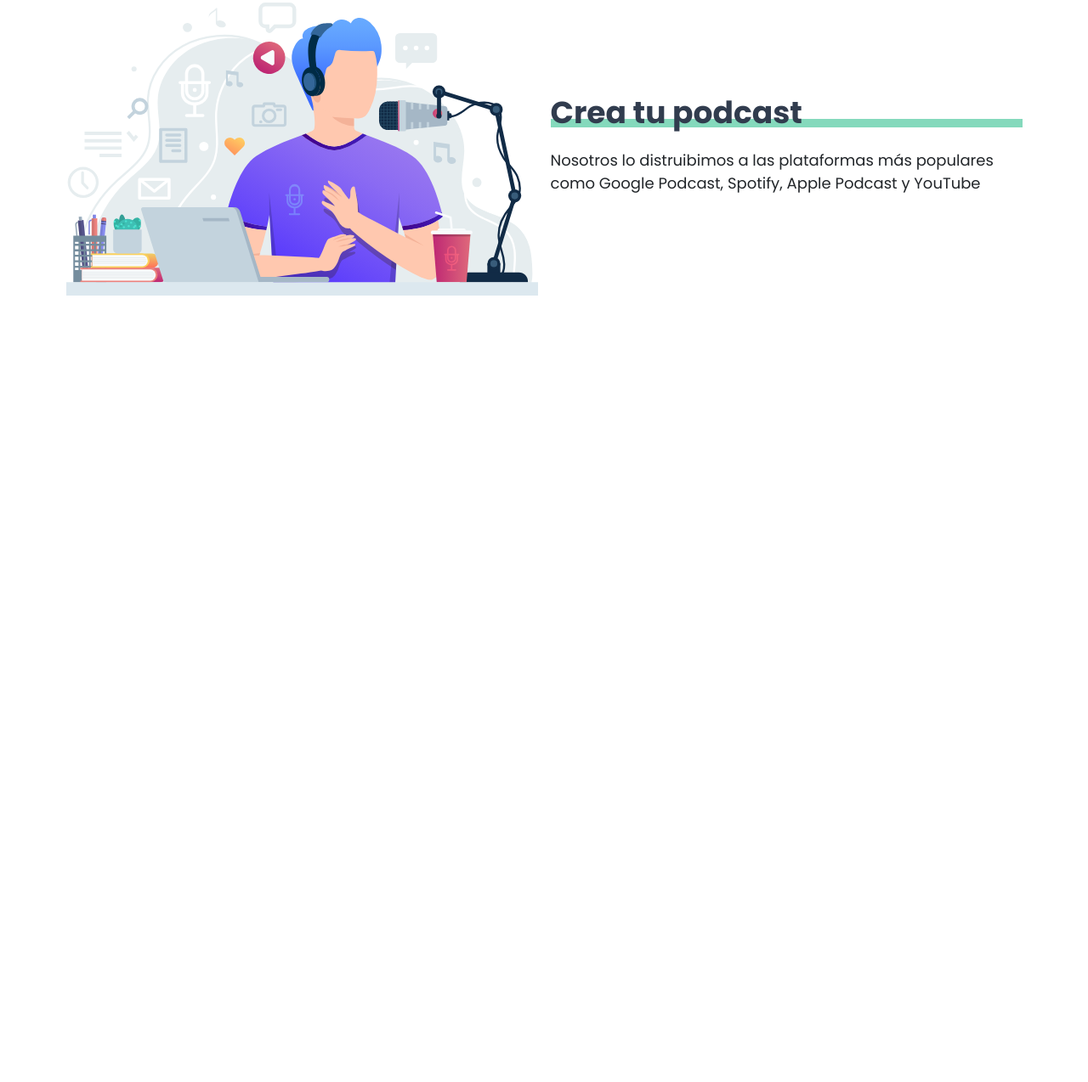
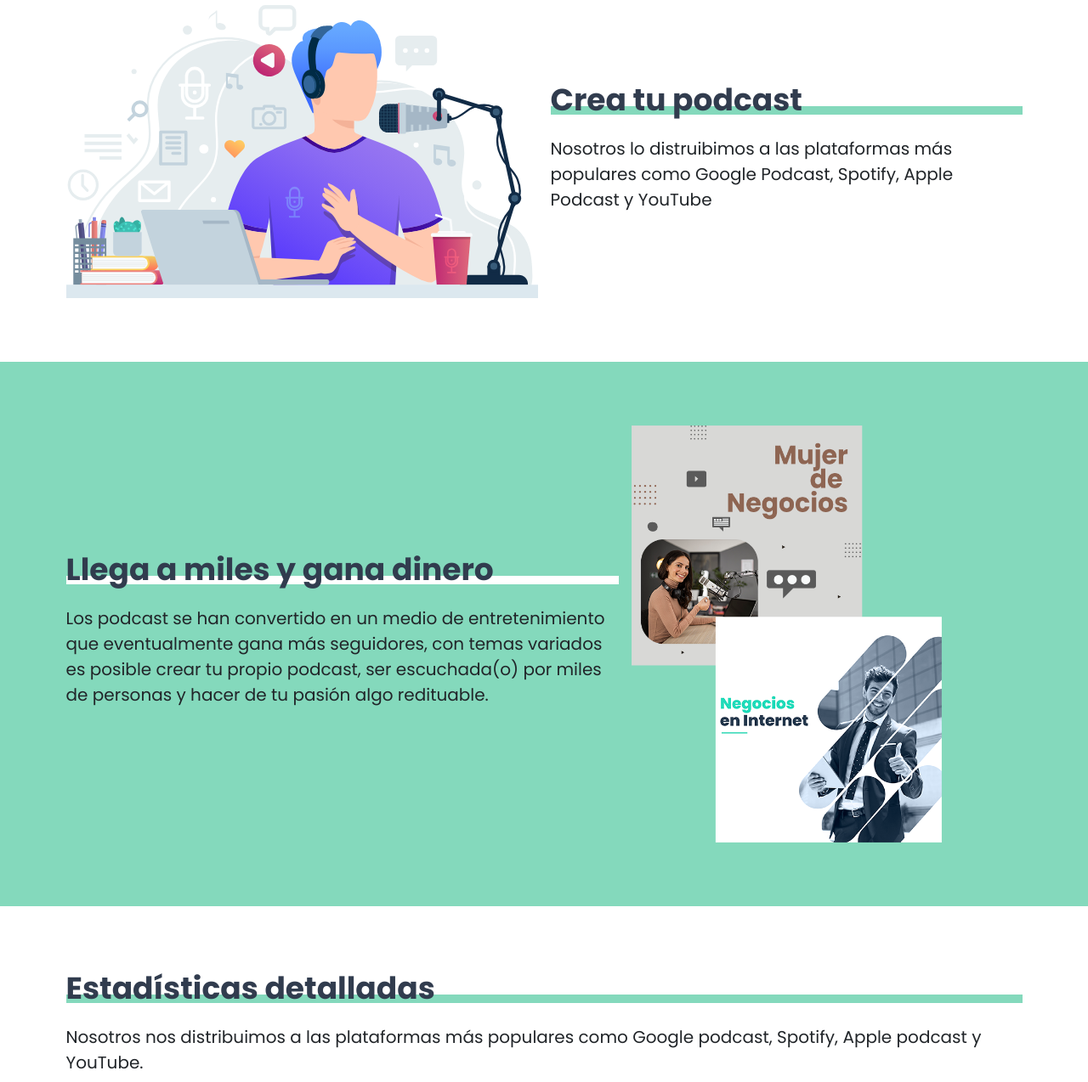
Before and after one commit to FernandoFranciscoVicente/Podcast-App, a website: page index.html in a window 1280 px wide. Shown: the part 885-2159 px from the top of the page at 85% size. Before the commit the page ends 1308 px from the top, so only its background shows below. Drawn offline with Linux system fonts and the light colour scheme.

Commit message:
Se añaden nuevas secciones en el index y se crean nuevos archivos de sass

```diff
--- a/index.html
+++ b/index.html
@@ -40,5 +40,30 @@
         </div>
     </section>
 
+    <section class="beneficios bg-primary py-4">
+        <div class="container-xl">
+            <div class="row align-items-center">
+                <div class="col-md-7">
+                    <h2>Llega a miles y gana dinero</h2>
+                    <p>Los podcast se han convertido en un medio de entretenimiento que eventualmente gana
+                        más seguidores, con temas variados es posible crear tu propio podcast, ser escuchada(o)
+                        por miles de personas y hacer de tu pasión algo redituable.
+                    </p>
+                </div>
+                <div class="col-md-4 offset-md">
+                    <img class="img-fluid imagen" src="src/img/podcast_cover.png" alt="img podcast">
+                </div>
+            </div>
+        </div>
+    </section>
+
+    <section class="estadisticas container-xl py-4">
+        <h2>Estadísticas detalladas</h2>
+        <p>Nosotros nos distribuimos a las plataformas más populares como Google podcast,
+            Spotify, Apple podcast y YouTube.
+        </p>
+        <img class="img-fluid" src="build/img/grafica.svg" alt="imagen gráfica detallada">
+    </section>
+
 </body>
 </html>
--- a/src/scss/_custom.scss
+++ b/src/scss/_custom.scss
@@ -14,7 +14,7 @@ $h1-font-size: 4.5rem;
 $h2-font-size: 3.6rem;
 //Establece que 1rem = 10px
 $font-size-root: 62.5%;
-$font-size-base: 1.8rem;
+$font-size-base: 2rem;
 
 //EStablecer el espaciado
 $spacer: 5rem;
--- /dev/null
+++ b/src/scss/ui/_beneficios.scss
@@ -0,0 +1,18 @@
+@use '../custom' as *;
+@use 'utils/mixins';
+
+.beneficios{
+    h2{
+        @include mixins.headingBorder($secondary, $white)
+    }
+    .imagen{
+        //Importamos el mixin de bootstrap referente a la transition
+        //tipoDeTransform, duración en ms, tipo de animación
+        @include transition( transform 300ms ease);
+        //Aplicamos una rotación de 8 grados cuando coloquemos el cursos encima
+        &:hover{
+            //Scale mayor a 1 incrementa el tamaño, menor a 1 disminuye
+            transform: rotate(8deg) scale(1.1);
+        }
+    }
+}
--- /dev/null
+++ b/src/scss/ui/_estadisticas.scss
@@ -0,0 +1,8 @@
+@use '../custom' as *;
+@use 'utils/mixins';
+
+.estadisticas{
+    h2{
+        @include mixins.headingBorder($secondary, $primary);
+    }
+}
--- a/src/scss/ui/_index.scss
+++ b/src/scss/ui/_index.scss
@@ -1,2 +1,4 @@
 @forward 'header';
 @forward 'crea';
+@forward 'beneficios';
+@forward 'estadisticas'
```
Also changed, not shown: build/css/app.css.
